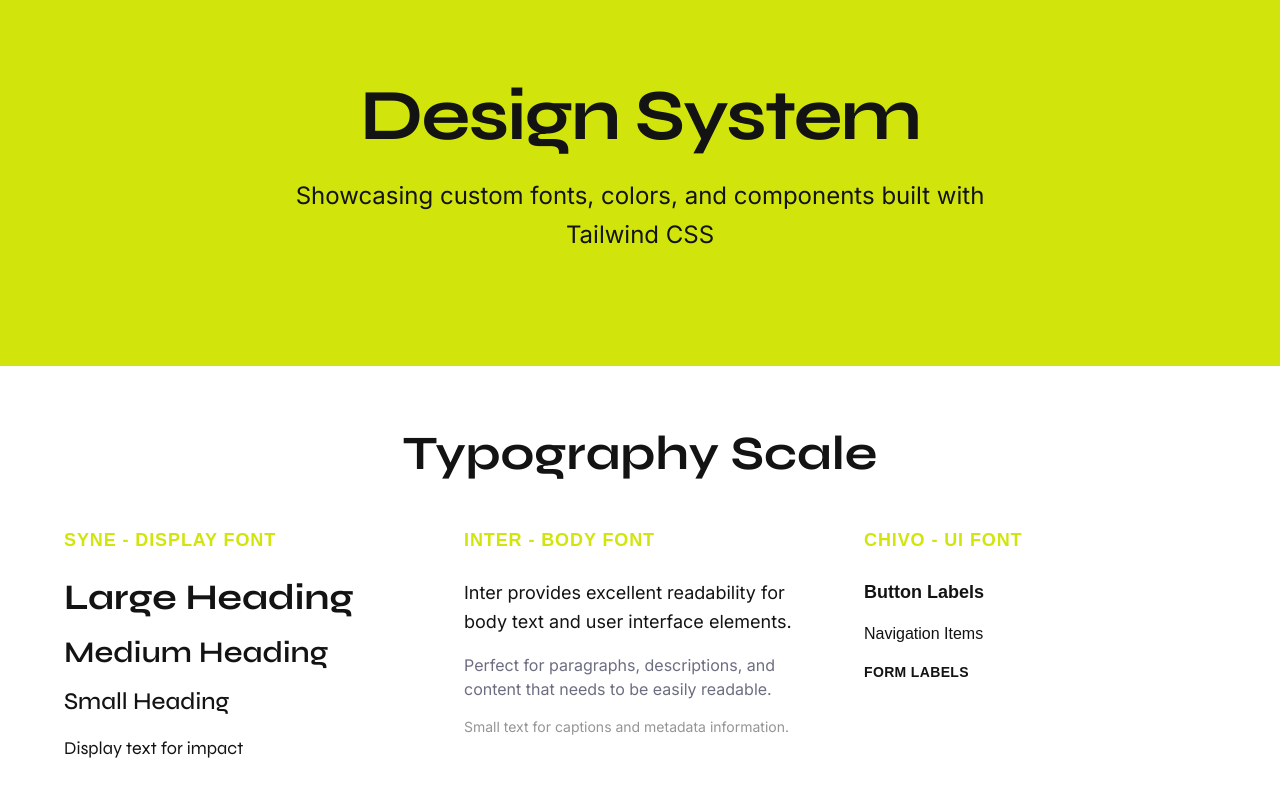
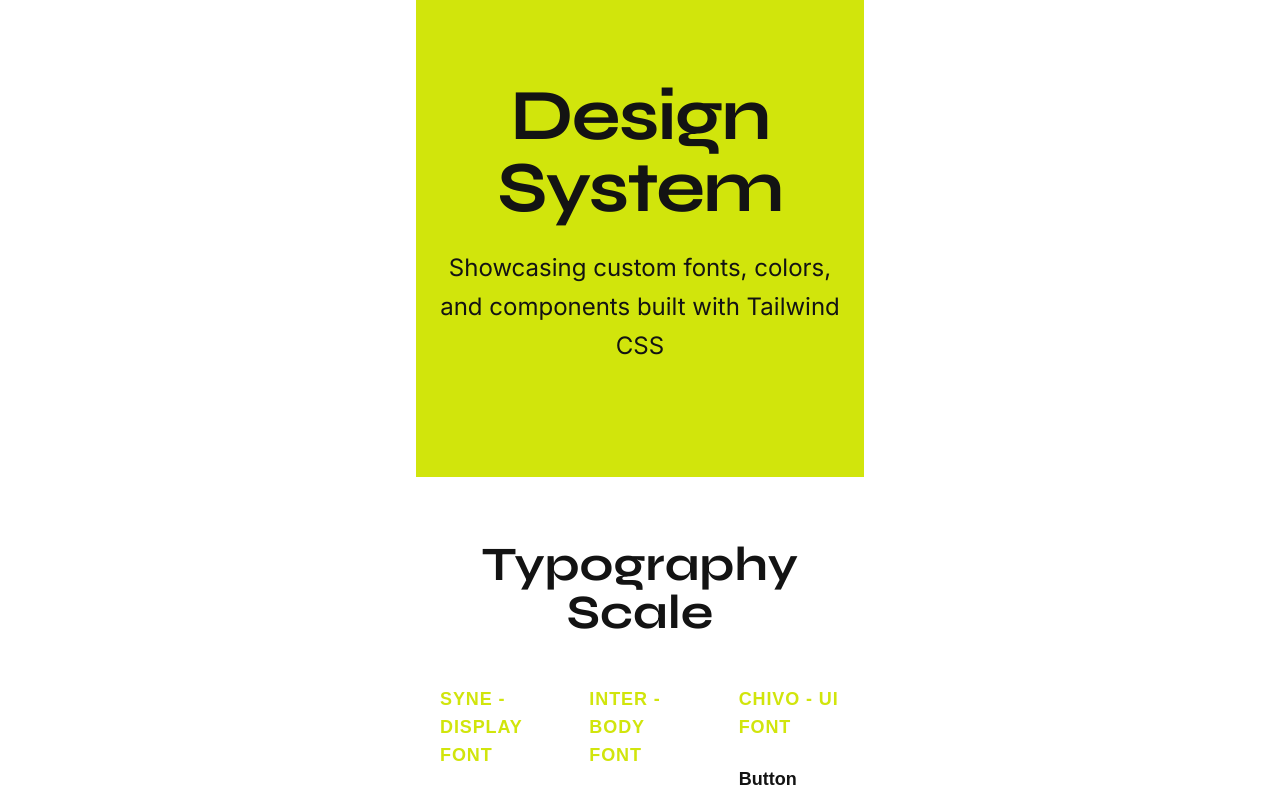
Before and after one commit to uzieee/gen-v1-next, a Next.js app: page /style-preview in a window 1280 px wide. Shown: the top 798 px of the page. Built offline with nearby package versions, Linux system fonts and the light colour scheme; a web font is replaced by a local one.

Commit message:
ref: set max width for larger screens

```diff
--- a/src/app/layout.tsx
+++ b/src/app/layout.tsx
@@ -29,7 +29,7 @@ export default function RootLayout({
 }>) {
   return (
     <html lang="en" className={`${syne.variable} ${inter.variable} ${chivo.variable}`}>
-      <body className='antialiased'>
+      <body className='antialiased max-w-md mx-auto'>
         {children}
       </body>
     </html>
```
